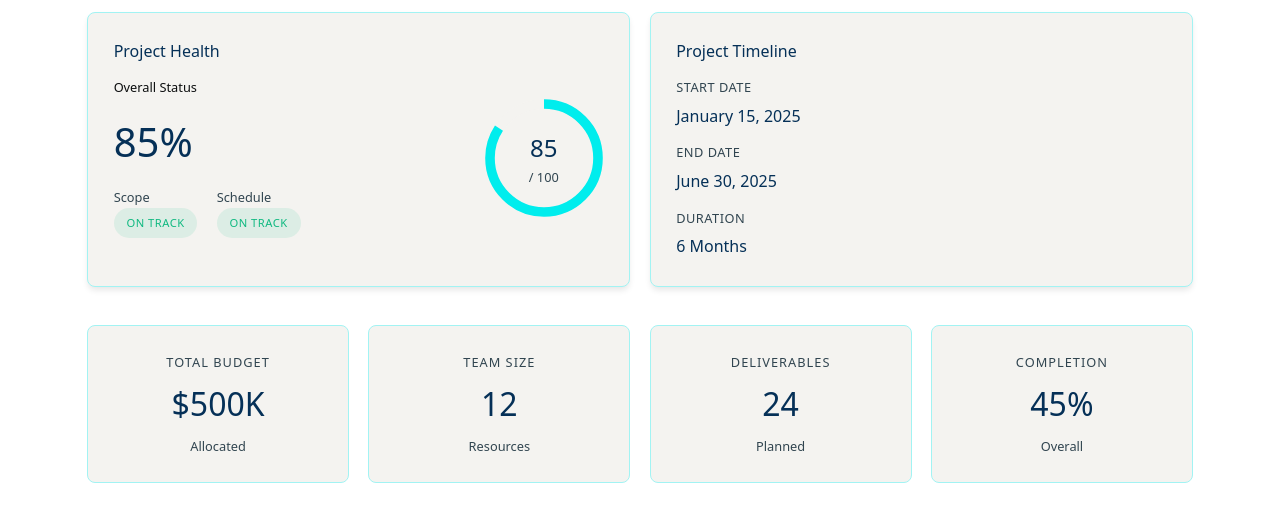
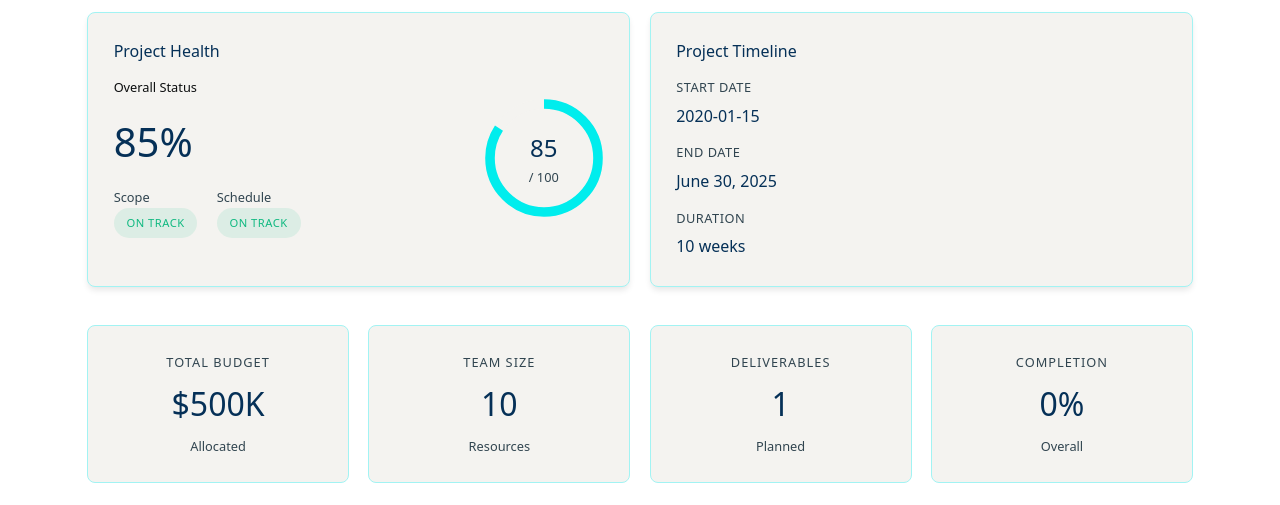
Before and after one commit to sravan190325/PROJECT_AURA_COMPLETE_PACKAGE, a Flask app: page /api/project/1/summary in a window 1280 px wide. Shown: the part 169-674 px from the top of the page. Run offline with Flask 3, Linux system fonts and the light colour scheme; tables that the repository leaves empty hold one stand-in row (values such as "Sample post").

Commit message:
Fix Executive Snapshot to display actual project data from database
- Extract flat project data from nested database response
- Calculate end_date from start_date and duration_weeks
- Format dates for display (e.g., 'August 7, 2026')
- Properly count deliverables, team members, and risks from database
- Template now displays actual user-entered values instead of defaults
- Data flow: Database → Backend extract → Template display

```diff
--- a/routes/project_routes.py
+++ b/routes/project_routes.py
@@ -340,10 +340,31 @@ def get_project_summary_view(project_id):
     try:
         project_summary = db_service.get_project_summary(project_id)
 
-        if not project_summary:
+        if not project_summary or not project_summary.get('project'):
             return render_template('project_summary_blend.html', error='Project not found'), 404
 
-        return render_template('project_summary_blend.html', project=project_summary, project_id=project_id), 200
+        # Extract the actual project data from nested structure
+        project_data = project_summary.get('project', {})
+
+        # Calculate end date from start date and duration
+        from datetime import datetime, timedelta
+        if project_data.get('start_date') and project_data.get('duration_weeks'):
+            try:
+                start = datetime.strptime(project_data['start_date'], '%m-%d-%Y')
+                end = start + timedelta(weeks=project_data['duration_weeks'])
+                project_data['end_date'] = end.strftime('%m-%d-%Y')
+                # Format for display
+                project_data['start_date_display'] = start.strftime('%B %d, %Y')
+                project_data['end_date_display'] = end.strftime('%B %d, %Y')
+            except:
+                pass
+
+        # Add additional summary fields
+        project_data['deliverable_count'] = len(project_summary.get('deliverables', []))
+        project_data['team_count'] = sum([t.get('count', 1) for t in project_summary.get('team_members', [])])
+        project_data['risk_count'] = len(project_summary.get('risks', []))
+
+        return render_template('project_summary_blend.html', project=project_data, project_id=project_id), 200
 
     except Exception as e:
         error_msg = f"Error loading project summary: {str(e)}"
--- a/templates/project_summary_blend.html
+++ b/templates/project_summary_blend.html
@@ -228,15 +228,17 @@
 // Set project data from Flask template context
 {% if project %}
 window.projectData = {
-    start_date: "{{ project.get('start_date', 'January 15, 2025') }}",
-    end_date: "{{ project.get('end_date', 'June 30, 2025') }}",
-    duration_text: "{{ project.get('duration_text', '6 Months') }}",
+    start_date: "{{ project.get('start_date_display', project.get('start_date', 'January 15, 2025')) }}",
+    end_date: "{{ project.get('end_date_display', project.get('end_date', 'June 30, 2025')) }}",
+    duration_text: "{{ project.get('duration_weeks', 26) }} weeks",
     duration_weeks: {{ project.get('duration_weeks', 26) }},
     budget: {{ project.get('budget', 500) }},
     team_size: {{ project.get('team_size', 12) }},
-    deliverable_count: {{ project.get('deliverable_count', 24) }},
-    completion_percentage: "{{ project.get('completion_percentage', '45%') }}",
-    health_score: {{ project.get('health_score', 85) }}
+    deliverable_count: {{ project.get('deliverable_count', 0) }},
+    completion_percentage: "{{ project.get('completion_percentage', '0%') }}",
+    health_score: {{ project.get('health_score', 85) }},
+    project_name: "{{ project.get('project_name', 'Project') }}",
+    client_name: "{{ project.get('client_name', 'Client') }}"
 };
 {% else %}
 window.projectData = {};
```
